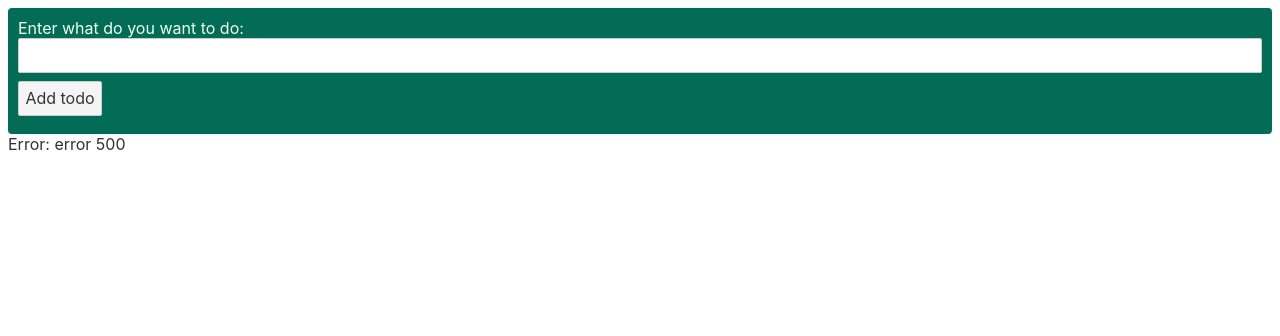
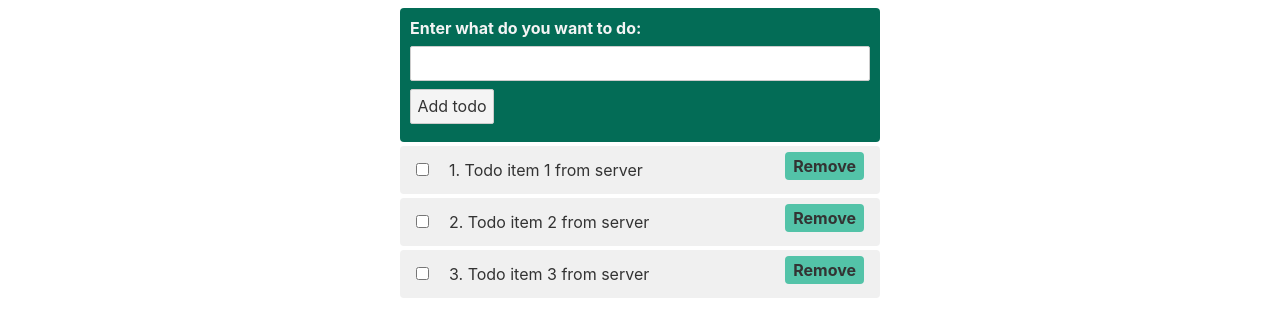
Before and after one commit to pot-Space/svelte-todo, a Svelte app: page / in a window 1280 px wide. Shown: the top 336 px of the page. Built offline with nearby package versions, Linux system fonts and the light colour scheme.

Commit message:
работа с событиями

```diff
--- a/public/global.css
+++ b/public/global.css
@@ -1,3 +1,7 @@
+* {
+   box-sizing: border-box;
+}
+
 html,
 body {
    position: relative;
--- a/src/App.svelte
+++ b/src/App.svelte
@@ -1,30 +1,44 @@
 <script>
+   import { onMount } from "svelte";
+   import { v4 as uuid } from "uuid";
    import AddTodoItem from "./components/AddTodoItem.svelte";
-   export let name;
+   import TodoItem from "./components/TodoItem.svelte";
+   import { getTodos } from "./utils/getTodos";
 
    let title = "What to do";
+
+   let items = [];
+
+   onMount(() => {
+      const get = async () => {
+         items = await getTodos();
+      };
+      get();
+   });
+
+   function handleAddClick(event) {
+      items = [
+         ...items,
+         {
+            id: uuid(),
+            text: event.detail,
+         },
+      ];
+   }
 </script>
 
-<AddTodoItem />
+<AddTodoItem on:add={handleAddClick} />
+{#each items as { id, text }, index (id)}
+   <div class="todo-item-container">
+      <TodoItem title={`${index + 1}. ${text}`} />
+   </div>
+{:else}
+   No items yet
+{/each}
 
 <style>
-   main {
-      text-align: center;
-      padding: 1em;
-      max-width: 240px;
-      margin: 0 auto;
-   }
-
-   h1 {
-      color: #ff3e00;
-      text-transform: uppercase;
-      font-size: 4em;
-      font-weight: 100;
-   }
-
-   @media (min-width: 640px) {
-      main {
-         max-width: none;
-      }
+   .todo-item-container {
+      margin: 4px auto;
+      max-width: 480px;
    }
 </style>
--- a/src/components/AddTodoItem.svelte
+++ b/src/components/AddTodoItem.svelte
@@ -1,83 +1,7 @@
 <script>
-   import { onMount, tick } from "svelte";
-   import { getTodos } from "../utils/getTodos";
-   import { format } from "../utils/format";
-   import TodoItem from "./TodoItem.svelte";
-   import { v4 as uuid } from "uuid";
-   export let title = "Enter what do you want to do:"; // дефолтное значение пропса, если не проброшено другое
-   export let btnTitle = "Add todo"; // дефолтное значение пропса, если не проброшено другое
-
-   // let items = [];
-   let items = getTodos();
-
-   onMount(() => {
-      // getTodos().then((value) => {items = value});
-      // const get = async () => {
-      //    items = await getTodos();
-      // };
-      // get();
-   });
-
-   function handleAddClick() {
-      items = [
-         ...items,
-         {
-            id: uuid(),
-            text: "Item text",
-         },
-      ];
-   }
-
-   let text = "";
-   async function handleTextChange(event) {
-      const { selectionStart, selectionEnd, value } = this;
-      text = format(event.target.value);
-
-      await tick();
-      this.selectionStart = selectionStart;
-      this.selectionEnd = selectionEnd;
-   }
+   import Form from "./Form.svelte";
+   export let title;
+   export let btnTitle;
 </script>
 
-<div class="main-container">
-   <label for="todo-text">{title}</label>
-   <input
-      class="todo-input"
-      id="todo-text"
-      on:input={handleTextChange}
-      value={text}
-   />
-   <button on:click={handleAddClick}>{btnTitle}</button>
-</div>
-
-{#await items}
-   <p>progress...</p>
-{:then _items}
-   {#each _items as { id, text }, index (id)}
-      <TodoItem title={`${index + 1}. ${text}`} />
-   {:else}
-      No items yet
-   {/each}
-{:catch error}
-   Error: {error.message}
-{/await}
-
-{#key items}
-   <!-- при изменении items блок пересобирается -->
-{/key}
-
-<style>
-   :global(label) {
-      color: #f0fff0;
-   }
-
-   .main-container {
-      padding: 10px;
-      border-radius: 4px;
-      background-color: #036c56;
-   }
-
-   .todo-input {
-      width: 100%;
-   }
-</style>
+<Form {title} {btnTitle} on:add />
--- /dev/null
+++ b/src/components/Form.svelte
@@ -0,0 +1,42 @@
+<script>
+   import { createEventDispatcher } from "svelte";
+   export let title = "Enter what do you want to do:"; // дефолтное значение пропса, если не проброшено другое
+   export let btnTitle = "Add todo"; // дефолтное значение пропса, если не проброшено другое
+
+   const dispatch = createEventDispatcher();
+
+   let text = "";
+   function handleAddClick() {
+      dispatch("add", text);
+   }
+
+   function handleTextInput(event) {
+      text = event.target.value;
+   }
+</script>
+
+<div class="main-container">
+   <label for="todo-text">{title}</label>
+   <input class="todo-input" id="todo-text" on:input={handleTextInput} />
+   <button on:click={handleAddClick}>{btnTitle}</button>
+</div>
+
+<style>
+   .main-container {
+      margin: 0 auto;
+      padding: 10px;
+      max-width: 480px;
+      border-radius: 4px;
+      background-color: #036c56;
+   }
+
+   label[for="todo-text"] {
+      margin-bottom: 8px;
+      color: #f4f4f4;
+      font-weight: bold;
+   }
+
+   .todo-input {
+      width: 100%;
+   }
+</style>
--- a/src/components/TodoItem.svelte
+++ b/src/components/TodoItem.svelte
@@ -1,7 +1,56 @@
 <script>
    export let title;
+
+   function handleDoneChange() {
+      console.log("handleDoneChange");
+   }
+   function handleRemoveClick() {
+      console.log("handleRemoveClick");
+   }
 </script>
 
 <div class="main-container">
-   <p>{title}</p>
+   <input type="checkbox" on:input={handleDoneChange} />
+   <p class="title">{title}</p>
+   <button class="remove-btn" on:click={handleRemoveClick}>Remove</button>
 </div>
+
+<style>
+   .main-container {
+      padding: 0 16px;
+      display: flex;
+      align-items: center;
+      height: 48px;
+      background-color: rgb(225 225 225 / 50%);
+      border-radius: 4px;
+   }
+
+   input {
+      margin: 0 20px 0 0;
+   }
+
+   p {
+      margin: 0;
+   }
+
+   .title {
+      flex: 1;
+   }
+
+   .remove-btn {
+      padding: 4px 8px;
+      color: #333;
+      font-weight: bold;
+      border: none;
+      border-radius: 4px;
+      background-color: #53c3a8;
+      transition: 0.3s;
+
+      user-select: none;
+      cursor: pointer;
+   }
+
+   .remove-btn:hover {
+      background-color: #3f9580;
+   }
+</style>
--- a/src/utils/getTodos.js
+++ b/src/utils/getTodos.js
@@ -1,9 +1,8 @@
 import { v4 as uuid } from 'uuid';
 
 export function getTodos() {
-   return new Promise((resolve, reject) => {
+   return new Promise((resolve) => {
       setTimeout(() => {
-         reject(new Error('error 500'))
          resolve([
             {
                id: uuid(),
```
